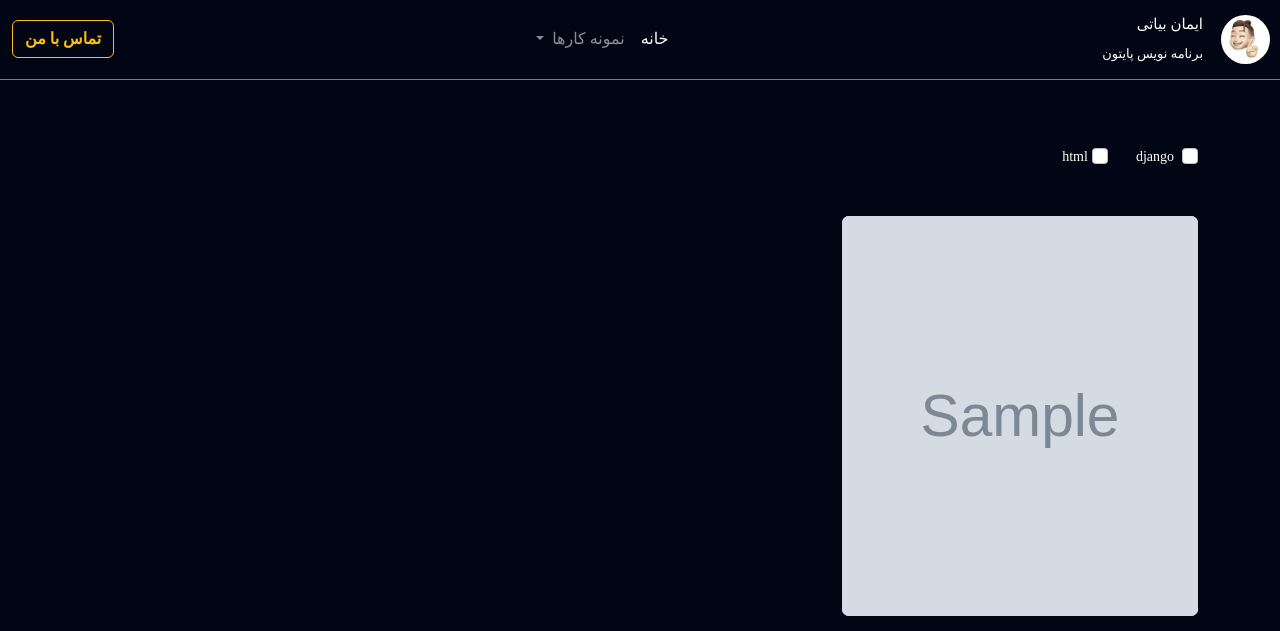
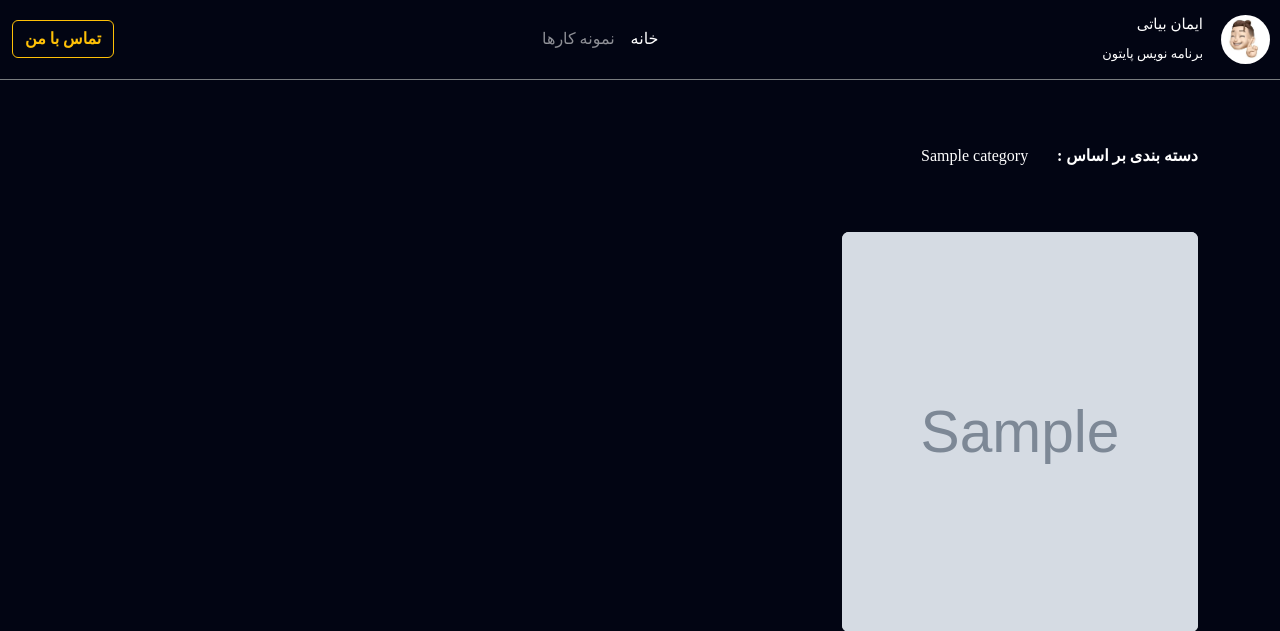
Before and after one commit to imanbayati/personal, a Django app: page /work/ in a window 1280 px wide. Shown: the top 631 px of the page. Run offline with Django 3.2, Linux system fonts and the light colour scheme; tables that the repository leaves empty hold one stand-in row (values such as "Sample post"); grey boxes marked "Sample" are stand-in pictures; some libraries are stand-ins or nearby versions; some web fonts are replaced.

Commit message:
category
show posts whit category

```diff
--- a/statics/css/style.css
+++ b/statics/css/style.css
@@ -216,7 +216,9 @@ footer small{
 	color: #ffc925;
     transition: .2s;
 }
-
+.check-site a input:hover{
+	cursor: pointer !important;
+}
 .slick-prev:before, .slick-next:before{
 	font-size:30px !important;
 	color: #ffc925 !important;
@@ -227,3 +229,16 @@ footer small{
 	transition: .2s;
 	font-size: 8px !important;
 }
+.category .category-title{
+	margin-left: 1.3rem;
+}
+.category .category-button p{
+    transition: .2s;
+}
+.category .category-button p:hover{
+	color: #ffc925 !important;
+    transition: .2s;
+}
+.category .category-button p::target-text{
+	color: #ffc925 !important;
+}
--- a/templates/base.html
+++ b/templates/base.html
@@ -43,14 +43,10 @@
         			<li class="nav-item">
           				<a class="nav-link active" aria-current="page" href="{% url 'website:home' %}">خانه</a>
         			</li>
-       				<li class="nav-item dropdown work">
-          				<a class="nav-link dropdown-toggle work-dropdown" aria-current="page" href="{% url 'work:home' %}">
+       				<li class="nav-item work">
+          				<a class="nav-link" aria-current="page" href="{% url 'work:home' %}">
             				نمونه کارها
           				</a>
-          				<ul class="dropdown-menu" aria-labelledby="navbarDropdown">
-            				<li class="pe-2"><a class="dropdown-item" href="#">قالب django</a></li>
-            				<li class="pe-2"><a class="dropdown-item" href="#">قالب html</a></li>
-          				</ul>
         			</li>
       			</ul>
 				<a href="{% url 'website:contact' %}">
--- a/templates/work/home.html
+++ b/templates/work/home.html
@@ -7,16 +7,14 @@
     <div class="container">
       <div class="row">
         <div class="col-12">
-          <form class="form-group check-site">
-            <div class="form-check form-check-inline m-0">
-              <input class="form-check-input" type="checkbox" name="django" />
-              <label class="form-check-label text-white" for="django"><small>django</small></label>
-            </div>
-            <div class="from-check form-check-inline m-0">
-              <input class="form-check-input" name="html" type="checkbox" />
-              <label class="form-check-label text-white" for="html"><small>html</small></label>
-            </div>
-          </form>
+          <div class="d-flex category">
+            <p class="text-white category-title"><strong>دسته بندی بر اساس :</strong></p>
+            {% for category in categories %}
+            <a class="category-button me-2" href="{% url 'work:category' cat_name=category.name %}" type="submit">
+              <p class="text-white" name="{{category.name}}">{{category.name}}</p>
+            </a>
+            {% endfor %}
+          </div>
         </div>
       </div>
     </div>
--- a/website/views.py
+++ b/website/views.py
@@ -2,7 +2,7 @@ from django.shortcuts import render
 from . models import *
 from . forms import ContactForm
 from django.contrib import messages
-from work.models import Work
+from work.models import *
 # Create your views here.
 def home_page(request):
     works = Work.objects.filter(status=1)[:6]
--- a/work/models.py
+++ b/work/models.py
@@ -6,6 +6,7 @@ from django_quill.fields import QuillField
 
 class Category(models.Model):
     name = models.CharField(max_length=200)
+    image = models.ImageField(upload_to='img/',default='img/default')
     def __str__(self):
         return self.name
 
--- a/work/urls.py
+++ b/work/urls.py
@@ -4,5 +4,5 @@ from . views import *
 app_name = 'work'
 urlpatterns = [
     path('', home_page, name='home'),
-    path('post/<int:pid>', single_page, name='single')
+    path('category/<str:cat_name>', home_page, name='category'),
 ]
--- a/work/views.py
+++ b/work/views.py
@@ -1,12 +1,11 @@
 from django.shortcuts import render
 from . models import *
 # Create your views here.
-def home_page(request):
-    works = Work.objects.filter(status=1)
-    context = {'works':works}
+def home_page(request,cat_name=None):
+    categories = Category.objects.all()
+    if cat_name != None:
+        works = Work.objects.filter(status=1,category__name=cat_name)
+    else:
+        works = Work.objects.filter(status=1)
+    context = {'works':works,'categories':categories}
     return render(request, 'work/home.html',context)
-
-def single_page(request,pid):
-    works = Work.objects.filter(status=1,id=pid)
-    context = {'works':works}
-    return render(request, 'work/single.html',context)
```
Also changed, not shown: templates/website/contact.html (+15 -14 lines), media/img/Grey__Brown_Minimalist_Blog_Instagram_Post_1_5XSfRX8.jpg (added), media/img/Grey__Brown_Minimalist_Blog_Instagram_Post_dOMspxc.jpg (added), work/migrations/0014_category_image.py (added).
